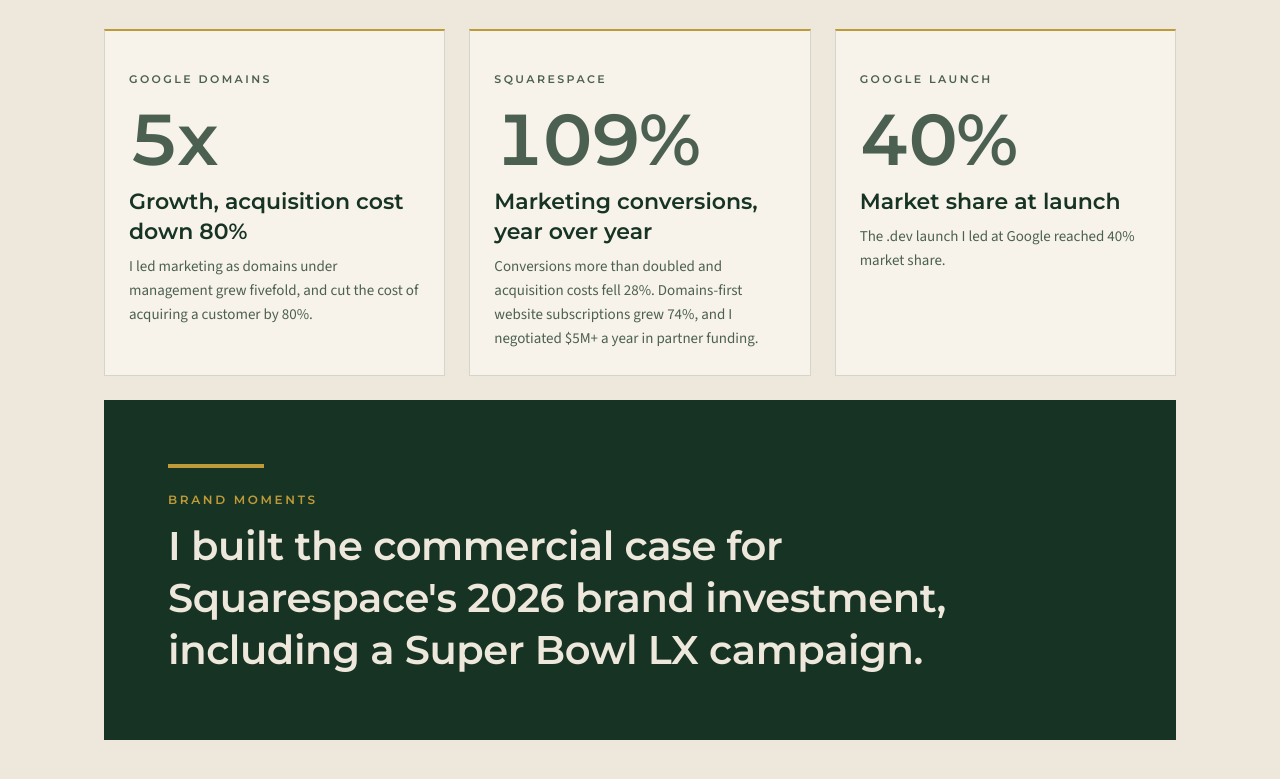
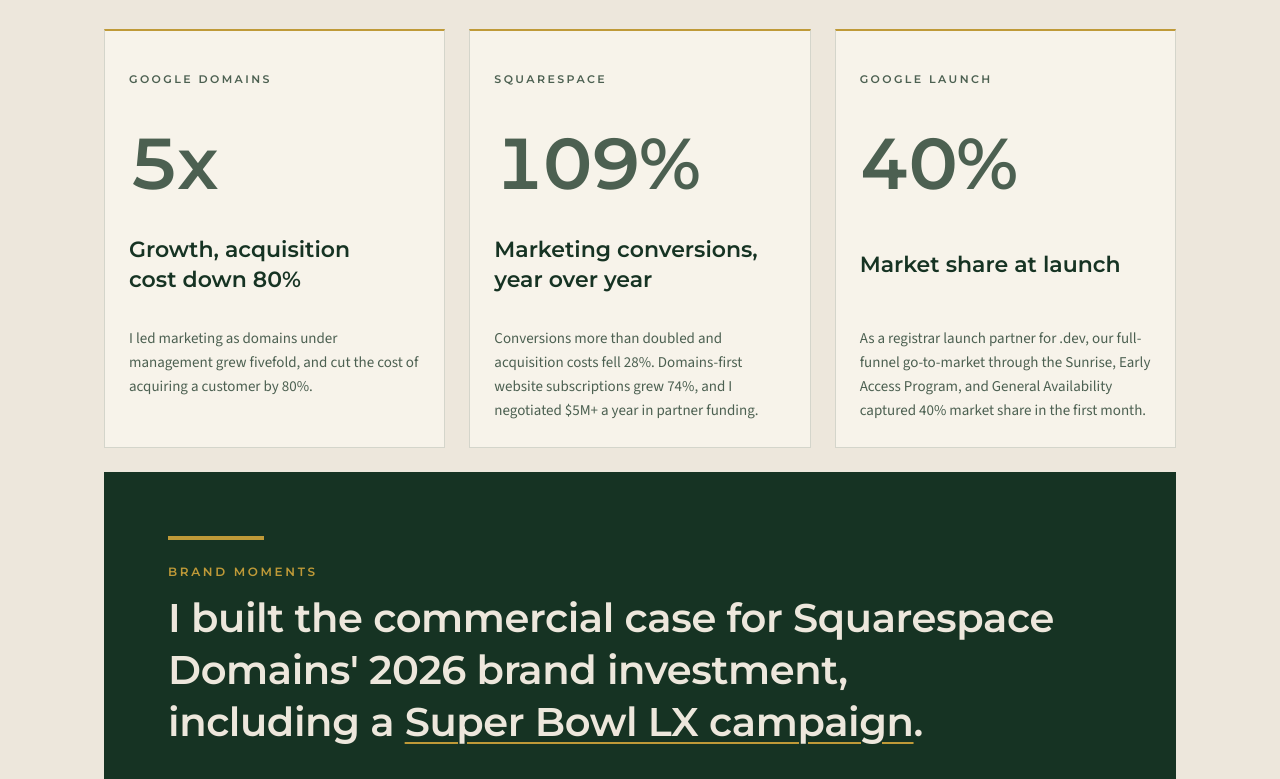
Before and after one commit to jsanio/tidemark-site, a plain HTML site: page results.html in a window 1280 px wide. Shown: the part 641-1420 px from the top of the page. Drawn offline with Linux system fonts and the light colour scheme.

Commit message:
Polish Results page: clearer copy, aligned cards, Super Bowl link, tidier line breaks
- Say Squarespace Domains' 2026 brand investment
- Rewrite the .dev launch card and align the three result cards
- Link Super Bowl LX campaign to the NYT article
- Balance headings and avoid single-word last lines site-wide

Co-Authored-By: Claude Sonnet 5.5 <noreply@anthropic.com>

```diff
--- a/assets/css/site.css
+++ b/assets/css/site.css
@@ -318,3 +318,17 @@ a { color: inherit; }
   *, *::before, *::after { transition-duration: .01ms !important; }
   .btn:hover, .btn:active { transform: none; }
 }
+
+/* line breaks: no single word left alone on the last line */
+p, dd, li { text-wrap: pretty; }
+h1, h2, h3, .lead { text-wrap: balance; }
+
+/* results cards: share rows across the three cards so headings are centred in the same band and body text starts level */
+@media (min-width: 881px) {
+  .result { display: grid; grid-row: span 4; grid-template-rows: subgrid; }
+  .result h3 { align-self: center; }
+}
+
+/* link inside the brand-moments heading: gold underline, brightens on hover */
+.moment h2 a { text-decoration: underline; text-decoration-color: var(--burnished-gold); text-decoration-thickness: 2px; text-underline-offset: 6px; transition: text-decoration-color var(--t) var(--ease); }
+@media (hover: hover) { .moment h2 a:hover { text-decoration-color: var(--ink-inverse); } }
--- a/results.html
+++ b/results.html
@@ -4,12 +4,12 @@
 <meta charset="utf-8">
 <meta name="viewport" content="width=device-width, initial-scale=1">
 <title>Results | Tidemark Advisory</title>
-<meta name="description" content="Results with the efficiency attached: Google Domains grew 5x with acquisition costs down 80%, Squarespace marketing conversions grew 109% year over year, and the .dev launch at Google reached 40% market share.">
+<meta name="description" content="Results with the efficiency attached: Google Domains grew 5x with acquisition costs down 80%, Squarespace marketing conversions grew 109% year over year, and the .dev launch at Google reached 40% market share in its first month.">
 <link rel="canonical" href="https://tidemark.llc/results.html">
 <meta property="og:type" content="website">
 <meta property="og:site_name" content="Tidemark Advisory">
 <meta property="og:title" content="Results | Tidemark Advisory">
-<meta property="og:description" content="Results with the efficiency attached: Google Domains grew 5x with acquisition costs down 80%, Squarespace marketing conversions grew 109% year over year, and the .dev launch at Google reached 40% market share.">
+<meta property="og:description" content="Results with the efficiency attached: Google Domains grew 5x with acquisition costs down 80%, Squarespace marketing conversions grew 109% year over year, and the .dev launch at Google reached 40% market share in its first month.">
 <meta property="og:url" content="https://tidemark.llc/results.html">
 <meta property="og:image" content="https://tidemark.llc/assets/img/og-image.png">
 <meta name="twitter:card" content="summary_large_image">
@@ -53,12 +53,12 @@
     <div class="results">
       <article class="result"><p class="eyebrow sm">Google Domains</p><p class="figure">5x</p><h3 class="h3">Growth, acquisition cost down 80%</h3><p class="body-sm">I led marketing as domains under management grew fivefold, and cut the cost of acquiring a customer by 80%.</p></article>
       <article class="result"><p class="eyebrow sm">Squarespace</p><p class="figure">109%</p><h3 class="h3">Marketing conversions, year over year</h3><p class="body-sm">Conversions more than doubled and acquisition costs fell 28%. Domains-first website subscriptions grew 74%, and I negotiated $5M+ a year in partner funding.</p></article>
-      <article class="result"><p class="eyebrow sm">Google launch</p><p class="figure">40%</p><h3 class="h3">Market share at launch</h3><p class="body-sm">The .dev launch I led at Google reached 40% market share.</p></article>
+      <article class="result"><p class="eyebrow sm">Google launch</p><p class="figure">40%</p><h3 class="h3">Market share at launch</h3><p class="body-sm">As a registrar launch partner for .dev, our full-funnel go-to-market through the Sunrise, Early Access Program, and General Availability captured 40% market share in the first month.</p></article>
     </div>
     <div class="moment">
       <div class="bar"></div>
       <p class="eyebrow">Brand moments</p>
-      <h2 class="h2">I built the commercial case for Squarespace's 2026 brand investment, including a Super Bowl LX campaign.</h2>
+      <h2 class="h2">I built the commercial case for Squarespace Domains' 2026 brand investment, including a <a href="https://www.nytimes.com/2026/02/06/arts/television/super-bowl-ads-ranked-2026.html?unlocked_article_code=1.QVE.w_h1.M2xNezHqK2Cn&amp;smid=url-share" target="_blank" rel="noopener">Super Bowl LX campaign</a>.</h2>
     </div>
   </div>
 </section>
```
